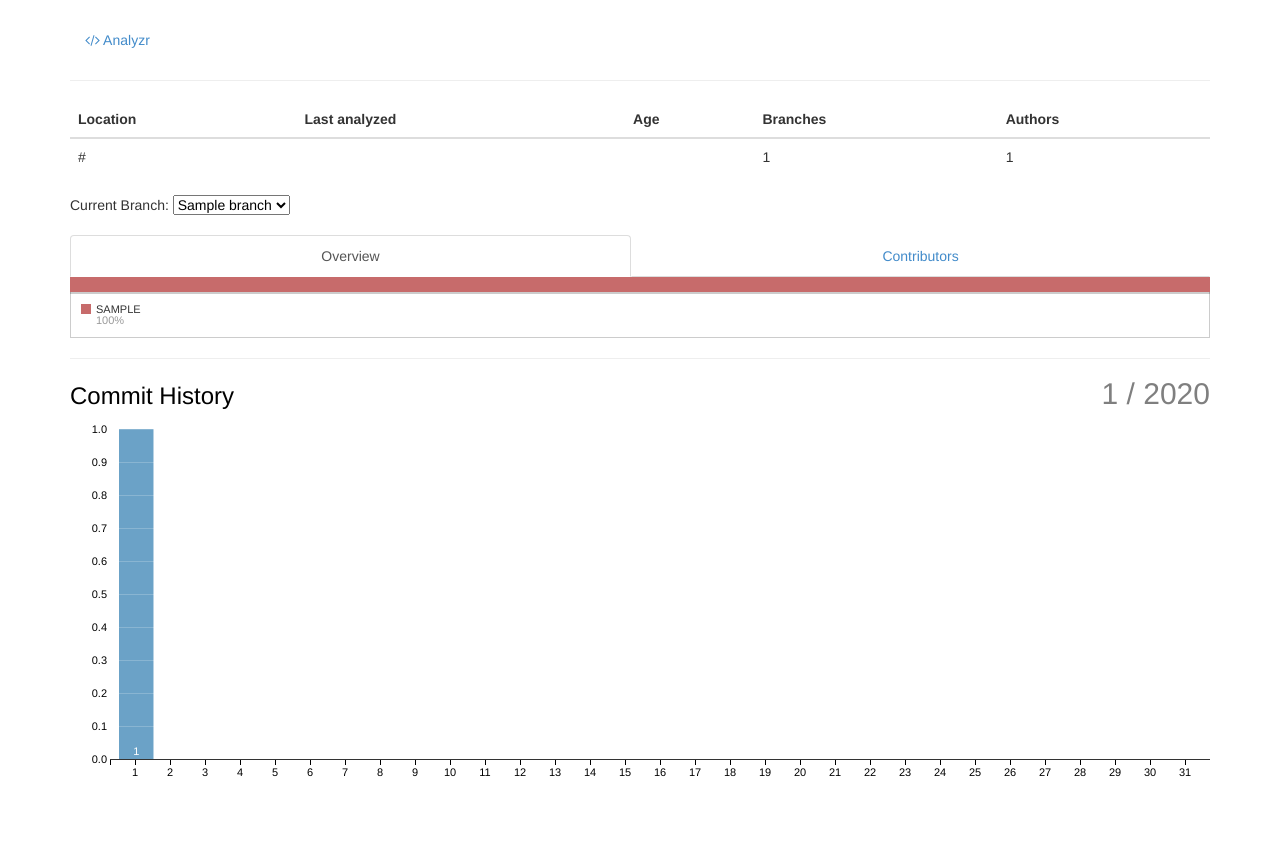
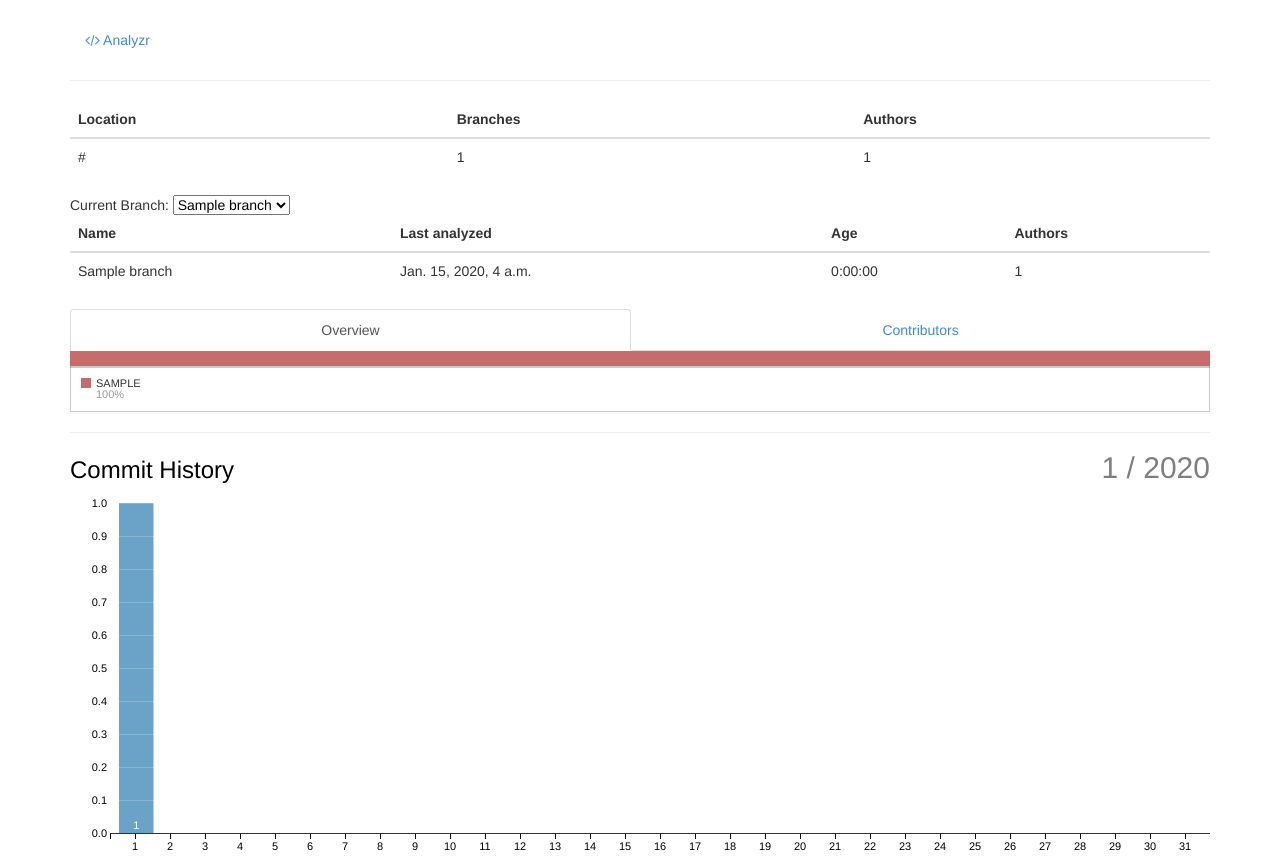
Before and after one commit to frontendphil/analyzr, a Django app: page /repo/1/branch/1/ in a window 1280 px wide. Before the commit the page ends 777 px from the top, so only its background shows below. Run offline with Django 3.2, Linux system fonts and the light colour scheme; tables that the repository leaves empty hold one stand-in row (values such as "Sample post"); data that the repository does not hold is empty; style sheets or scripts are compiled from the project's sources.

Commit message:
added age to branch, etc.

```diff
--- a/parsr/models.py
+++ b/parsr/models.py
@@ -271,6 +271,9 @@ class Branch(models.Model):
                              .annotate(rev_count=Count("revision"))\
                              .order_by("-rev_count")
 
+    def author_count(self):
+        return Author.objects.filter(revision__branch=self).distinct().count()
+
     def revisions(self):
         return Revision.objects.filter(branch=self).order_by("revision_date__date")
 
--- a/templates/repo.html
+++ b/templates/repo.html
@@ -5,8 +5,6 @@
         <thead>
             <tr>
                 <th>Location</th>
-                <th>Last analyzed</th>
-                <th>Age</th>
                 <th>Branches</th>
                 <th>Authors</th>
             </tr>
@@ -14,8 +12,6 @@
         <tbody>
             <tr>
                 <td>{{ repo.url }}</td>
-                <td>{{ repo.analyzed_date }}</td>
-                <td>{{ repo.age }}</td>
                 <td>{{ repo.branch_count }}</td>
                 <td>{{ repo.author_count }}</td>
             </tr>
@@ -34,6 +30,25 @@
             {% endif %}
         {% endfor %}
     </select>
+
+    <table class="table">
+        <thead>
+            <tr>
+                <th>Name</th>
+                <th>Last analyzed</th>
+                <th>Age</th>
+                <th>Authors</th>
+            </tr>
+        </thead>
+        <tbody>
+            <tr>
+                <td>{{ branch.name }}</td>
+                <td>{{ branch.analyzed_date }}</td>
+                <td>{{ branch.age }}</td>
+                <td>{{ branch.author_count }}</td>
+            </tr>
+        </tbody>
+    </table>
 
     <ul class='nav nav-tabs nav-justified'>
         <li class='active'>
```
